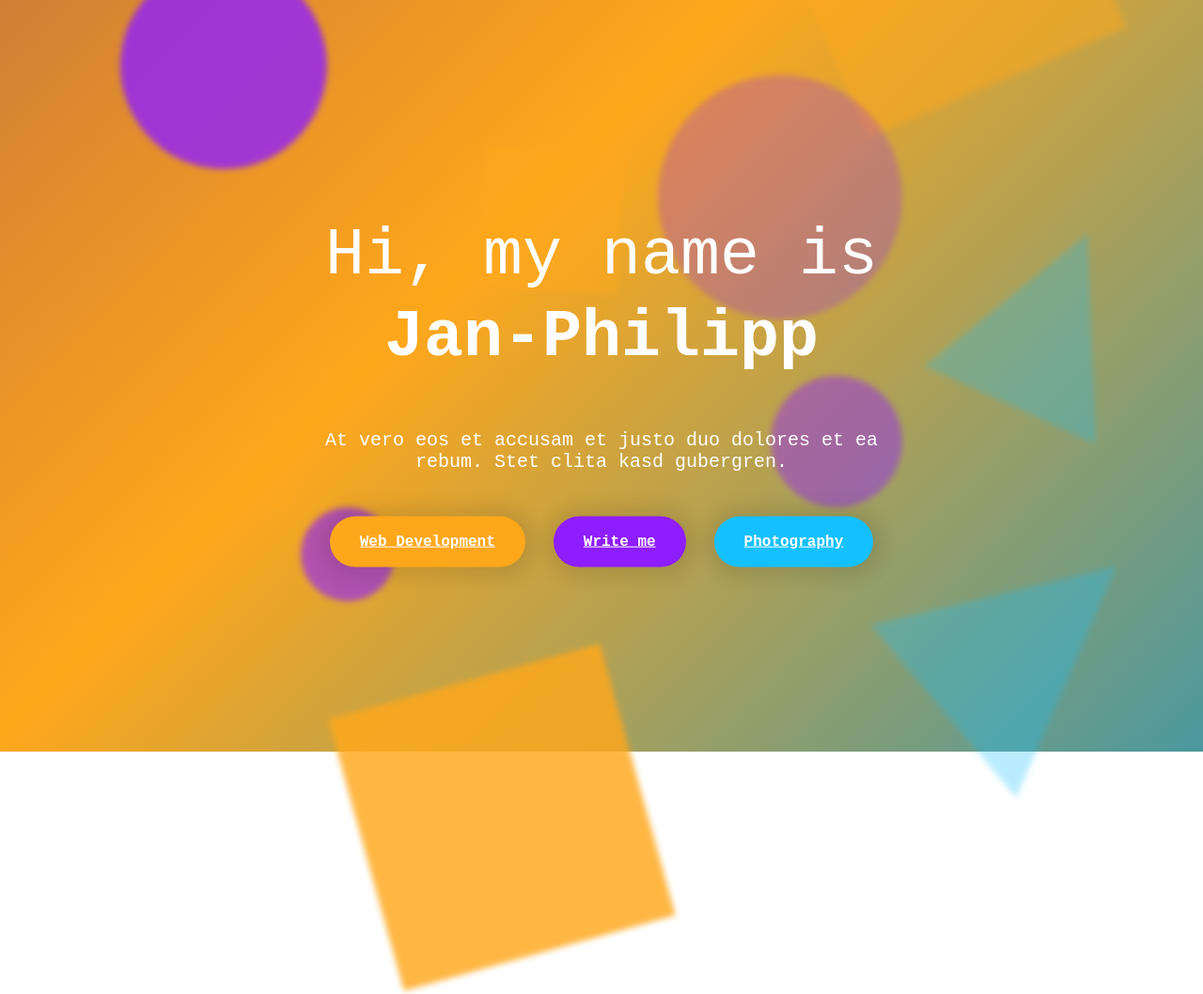
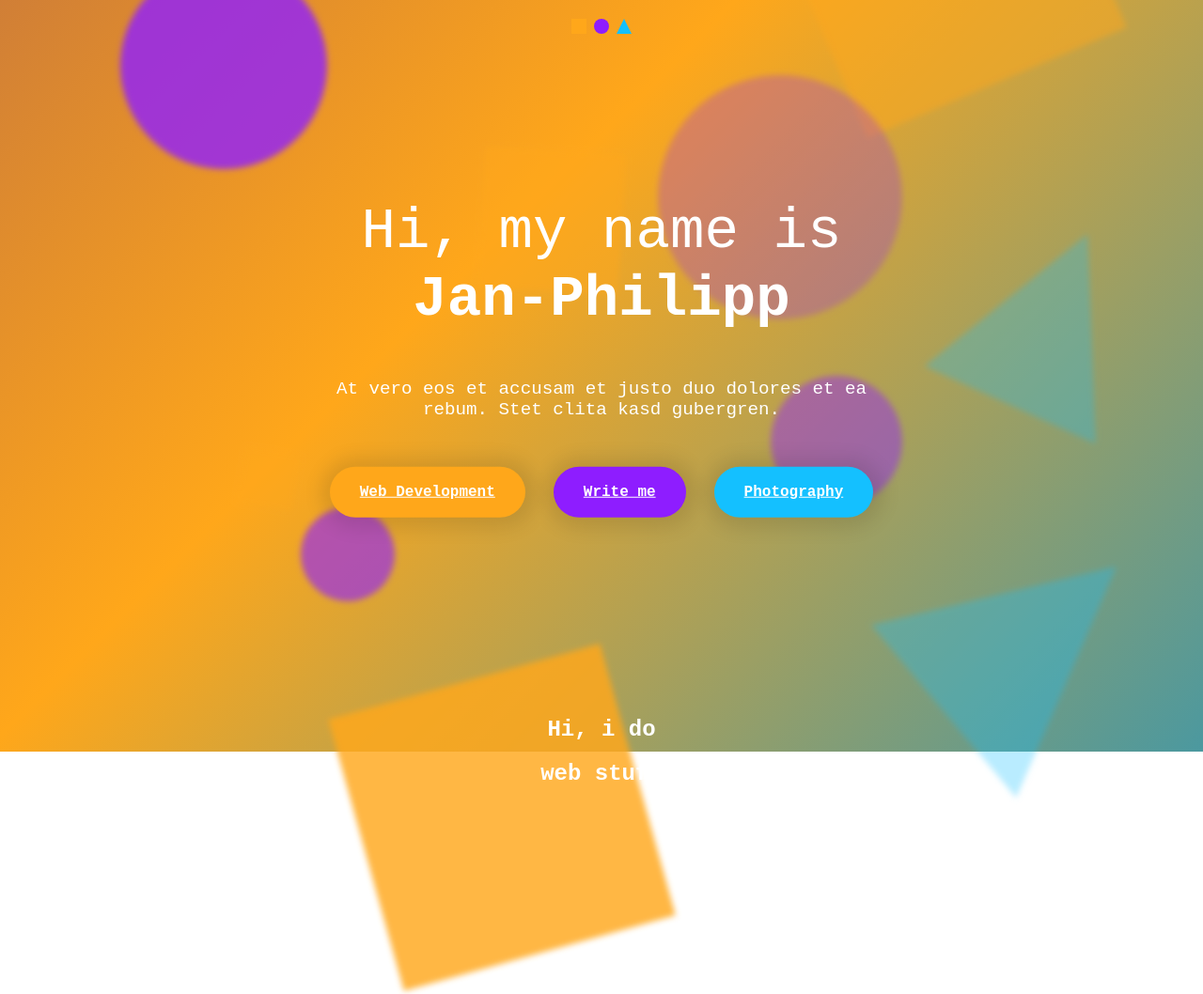
Before and after one commit to janphilipp-winkler/personal-website-2, a plain HTML site: page index.html in a window 1280 px wide. Shown: the top 1058 px of the page at 94% size. Drawn offline with Linux system fonts and the light colour scheme.

Commit message:
first steps to add second area

```diff
--- a/css/styles.css
+++ b/css/styles.css
@@ -2,6 +2,7 @@ body {
   font-family: "Courier New", Courier, monospace;
   margin: 0;
   color: white;
+  height: 200vh;
 }
 
 .bg {
@@ -34,19 +35,19 @@ body {
 
 #first {
   height: 100vh;
-  z-index: 1;
 }
 
 .elements {
   display: flex;
-  gap: 12px;
+  gap: 0.5rem;
   justify-content: center;
   padding-top: 20px;
 }
 
 .elements > div {
-  width: 20px;
-  height: 20px;
+  width: 1rem;
+  height: 1rem;
+  z-index: 1;
 }
 
 #rectangle {
@@ -61,14 +62,14 @@ body {
 #triangle {
   width: 0px;
   height: 0px;
-  border-left: 10px solid transparent;
-  border-right: 10px solid transparent;
-  border-bottom: 20px solid #14c0ff;
+  border-left: 0.5rem solid transparent;
+  border-right: 0.5rem solid transparent;
+  border-bottom: 1rem solid #14c0ff;
 }
 
 .intro {
   z-index: 1;
-  max-width: 70%;
+  padding: 20px;
   position: relative;
   top: 40%;
   left: 50%;
@@ -81,16 +82,16 @@ body {
 
 .intro-title-1,
 .intro-title-2 {
-  font-size: 70px;
+  font-size: 3.8rem;
 }
 
 .intro-title-1 {
   font-weight: lighter;
-  margin-bottom: -50px;
+  margin-bottom: -3rem;
 }
 
 .intro-text {
-  font-size: 20px;
+  font-size: 1.2rem;
   font-weight: lighter;
 }
 
@@ -107,7 +108,7 @@ body {
   border-radius: 40px;
   border: 0;
   text-decoration: underline;
-  font-size: 16px;
+  font-size: 1rem;
   color: white;
   font-family: "Courier New", Courier, monospace;
   font-weight: bold;
--- a/index.html
+++ b/index.html
@@ -17,15 +17,21 @@
       <section class="intro">
         <h1 class="intro-title-1">Hi, my name is</h1>
         <h1 class="intro-title-2">Jan-Philipp</h1>
-        <h2 class="intro-text">
+        <h3 class="intro-text">
           At vero eos et accusam et justo duo dolores et ea <br />rebum. Stet
           clita kasd gubergren.
-        </h2>
+        </h3>
         <div class="intro-buttons">
           <button id="intro-button-web">Web Development</button>
           <button id="intro-button-mail">Write me</button>
           <button id="intro-button-photo">Photography</button>
         </div>
+      </section>
+    </div>
+    <div id="second">
+      <section class="intro">
+        <h2 class="intro-text-1">Hi, i do</h2>
+        <h2 class="intro-text-2">web stuff</h2>
       </section>
     </div>
     <div class="bg-elements">
```
